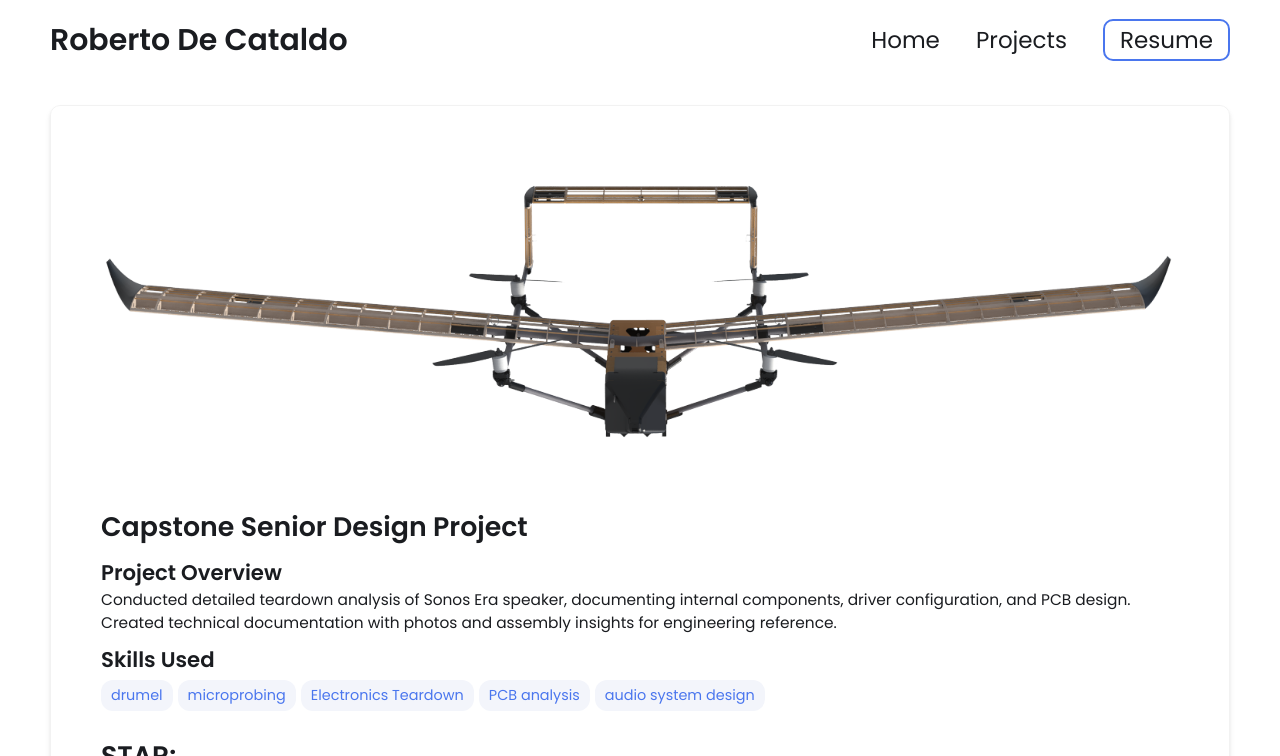
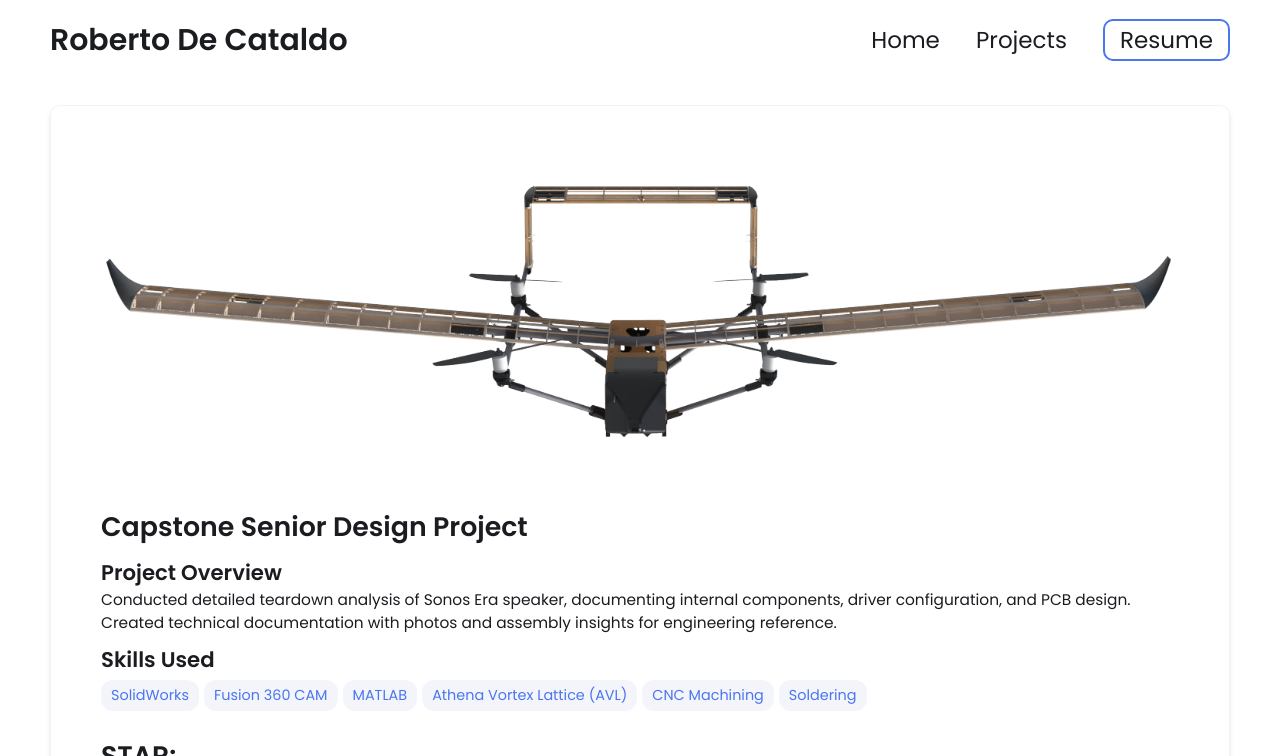
Before and after one commit to rdecata/rdecata.github.io, a Jekyll site: the page built from _projects/sonos-teardown/index.md, in a window 1280 px wide, cut to the strip 0-756 px from the top of the page. Built offline with Jekyll 4.4.1, drawn with Linux system fonts in a browser that asks for light colours.

Commit message:
Update index.md

```diff
--- a/_projects/sonos-teardown/index.md
+++ b/_projects/sonos-teardown/index.md
@@ -3,13 +3,14 @@ layout: post
 title: Capstone Senior Design Project
 description: Conducted detailed teardown analysis of Sonos Era speaker, documenting internal components, driver configuration, and PCB design. Created technical documentation with photos and assembly insights for engineering reference.
 skills:
-  - drumel
-  - microprobing
-  - Electronics Teardown
-  - PCB analysis
-  - audio system design
+  - SolidWorks
+  - Fusion 360 CAM
+  - MATLAB
+  - Athena Vortex Lattice (AVL)
+  - CNC Machining
+  - Soldering
 
 main-image: /10ftRenderReal_Beauty.png
 ---
 # STAR:
-{% include image-gallery.html images="BETTER FINAL 10ft Render_Beauty.png" height="400" align="center" %}
+{% include image-gallery.html images="BETTER FINAL 10ft Render_Beauty.png" height="400" %}
```
